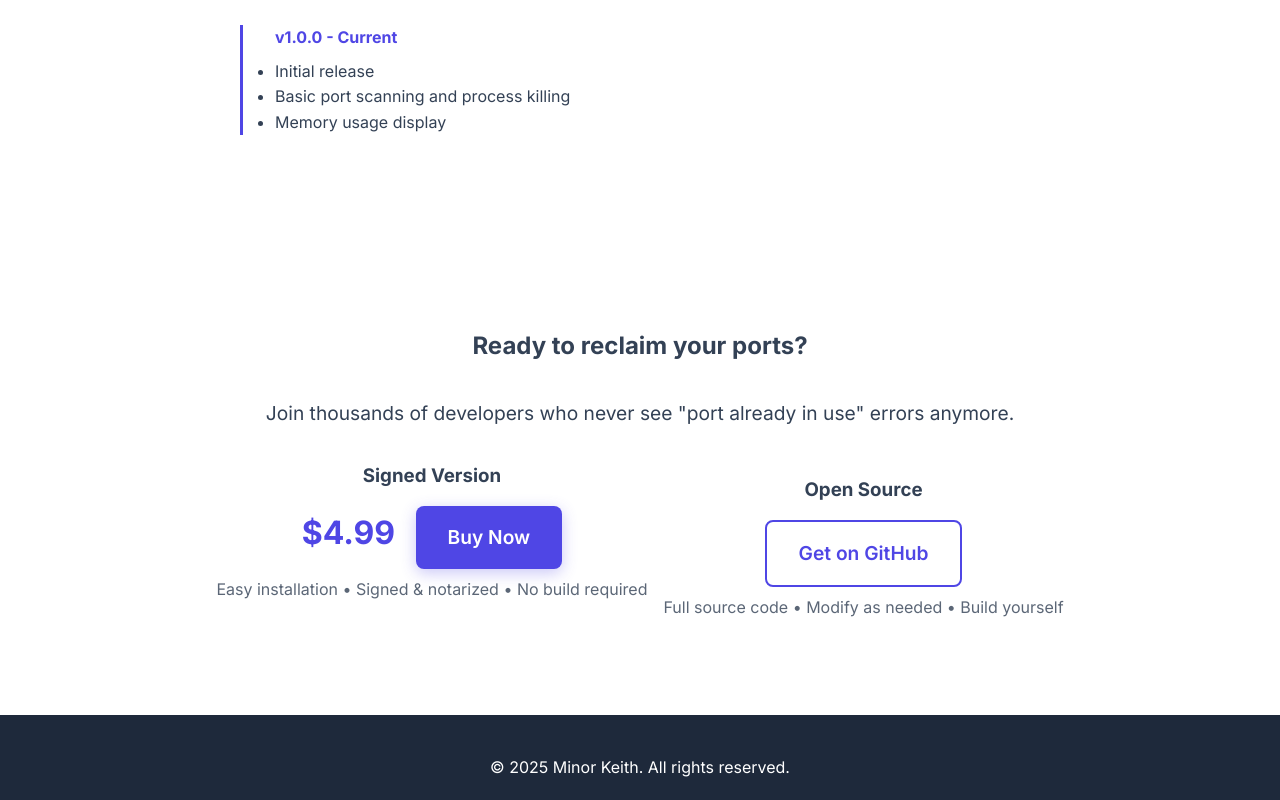
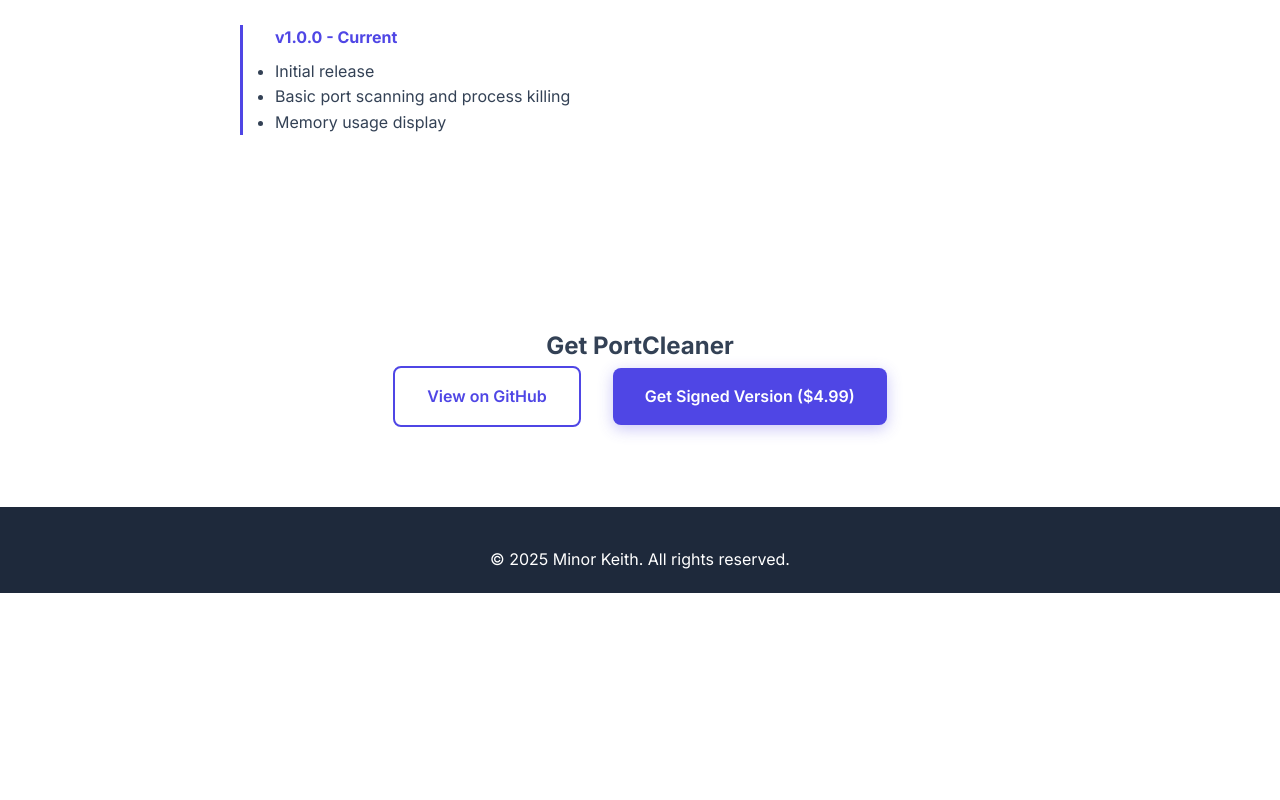
Before and after one commit to CHMGhost/portcleaner, a plain HTML site: page tools/portcleaner.html in a window 1280 px wide. Shown: the part 5442-6242 px from the top of the page. After the commit the page ends 6035 px from the top, so only its background shows below. Drawn offline with Linux system fonts and the light colour scheme.

Commit message:
Update PortCleaner to open source with .99 signed version

```diff
--- a/tools/portcleaner.html
+++ b/tools/portcleaner.html
@@ -152,7 +152,7 @@
         <div class="hero-cta">
             <span class="price-hero">$4.99</span>
             <a href="https://minorkeith.gumroad.com/l/portcleaner" class="btn btn-primary" target="_blank">Buy Signed Version</a>
-            <a href="https://github.com/minorkeith/portcleaner" class="btn btn-secondary" target="_blank">View on GitHub (Free)</a>
+            <a href="https://github.com/CHMGhost/portcleaner" class="btn btn-secondary" target="_blank">View on GitHub (Free)</a>
             <a href="#features" class="btn btn-secondary">Learn More</a>
         </div>
     </section>
@@ -305,23 +305,13 @@
         </div>
     </section>
 
-    <!-- Final CTA -->
+    <!-- Get Started -->
     <section class="problem-solution">
         <div class="container" style="text-align: center;">
-            <h2>Ready to reclaim your ports?</h2>
-            <p style="font-size: 1.2rem; margin: 2rem 0;">Join thousands of developers who never see "port already in use" errors anymore.</p>
-            <div class="hero-cta">
-                <div style="margin-bottom: 2rem;">
-                    <h3 style="margin-bottom: 1rem;">Signed Version</h3>
-                    <span class="price-hero">$4.99</span>
-                    <a href="https://minorkeith.gumroad.com/l/portcleaner" class="btn btn-primary" target="_blank" style="font-size: 1.2rem; padding: 1rem 2rem; margin-left: 1rem;">Buy Now</a>
-                    <p style="margin-top: 0.5rem; color: var(--text-color); opacity: 0.8;">Easy installation • Signed & notarized • No build required</p>
-                </div>
-                <div>
-                    <h3 style="margin-bottom: 1rem;">Open Source</h3>
-                    <a href="https://github.com/minorkeith/portcleaner" class="btn btn-secondary" target="_blank" style="font-size: 1.2rem; padding: 1rem 2rem;">Get on GitHub</a>
-                    <p style="margin-top: 0.5rem; color: var(--text-color); opacity: 0.8;">Full source code • Modify as needed • Build yourself</p>
-                </div>
+            <h2>Get PortCleaner</h2>
+            <div class="hero-cta" style="gap: 2rem;">
+                <a href="https://github.com/CHMGhost/portcleaner" class="btn btn-secondary" target="_blank">View on GitHub</a>
+                <a href="https://minorkeith.gumroad.com/l/portcleaner" class="btn btn-primary" target="_blank">Get Signed Version ($4.99)</a>
             </div>
         </div>
     </section>
```
Also changed, not shown: index.html (+11 -8 lines).
